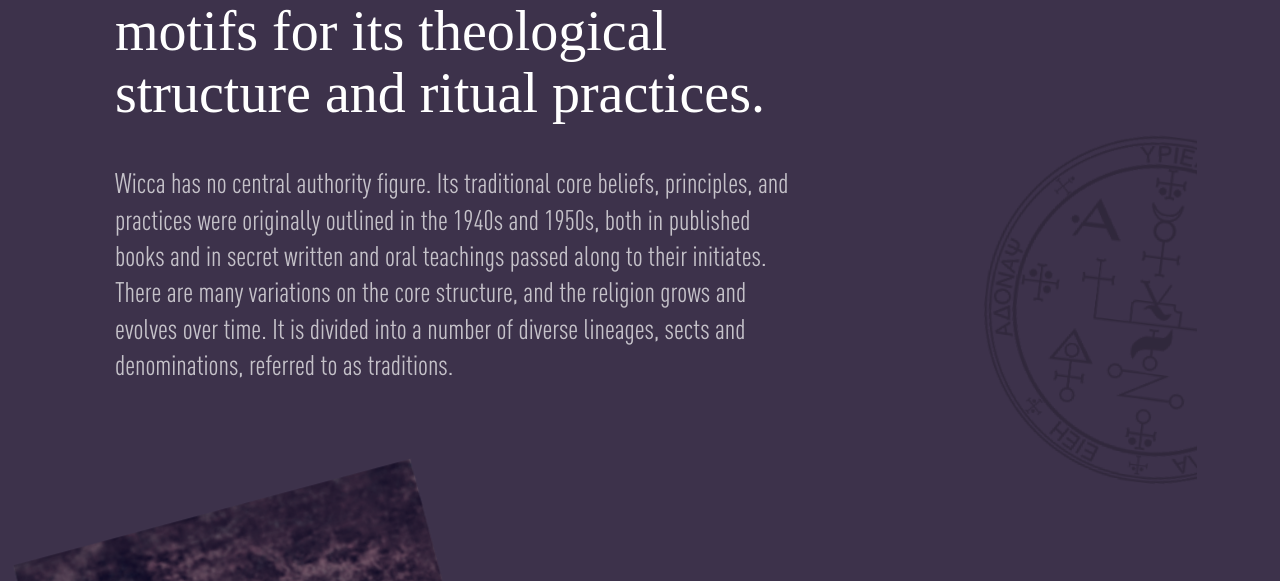
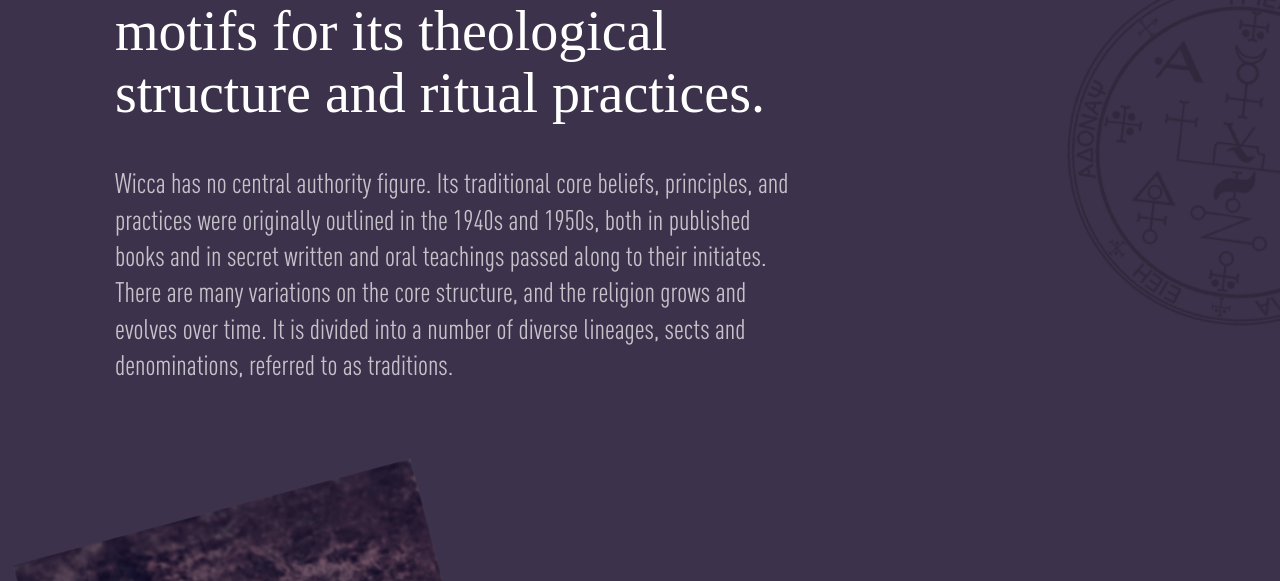
Before and after one commit to ronronscelestes/TributePageFreeCodeCamp, a plain HTML site: page index.html in a window 1280 px wide. Shown: the part 1245-1826 px from the top of the page. Drawn offline with Linux system fonts and the light colour scheme; a web font is replaced by a local one.

Commit message:
fix sigil

```diff
--- a/css/main.css
+++ b/css/main.css
@@ -91,7 +91,7 @@ h1 {
     width: 240px;
     position: absolute;
     right: 0;
-    bottom: -100px;
+    top: 00px;
 }
 
 .img-sigil01 {
--- a/index.html
+++ b/index.html
@@ -23,12 +23,12 @@
     </section>
 
     <section class="wrapper bg-wrapper">
+        <div class="container-sigil01">
+            <img src="img/sigil01.png"
+                alt="Picture of a sigil, an inscribed or painted symbol considered to have magical power."
+                class="img-sigil01">
+        </div>
         <div class="container flex-container">
-            <div class="container-sigil01">
-                <img src="img/sigil01.png"
-                    alt="Picture of a sigil, an inscribed or painted symbol considered to have magical power."
-                    class="img-sigil01">
-            </div>
             <div class="left-side">
                 <p class="bold-text white-bold-text">Wicca, also termed Pagan
                     Witchcraft, is a modern Pagan religion. It draws upon a
```
